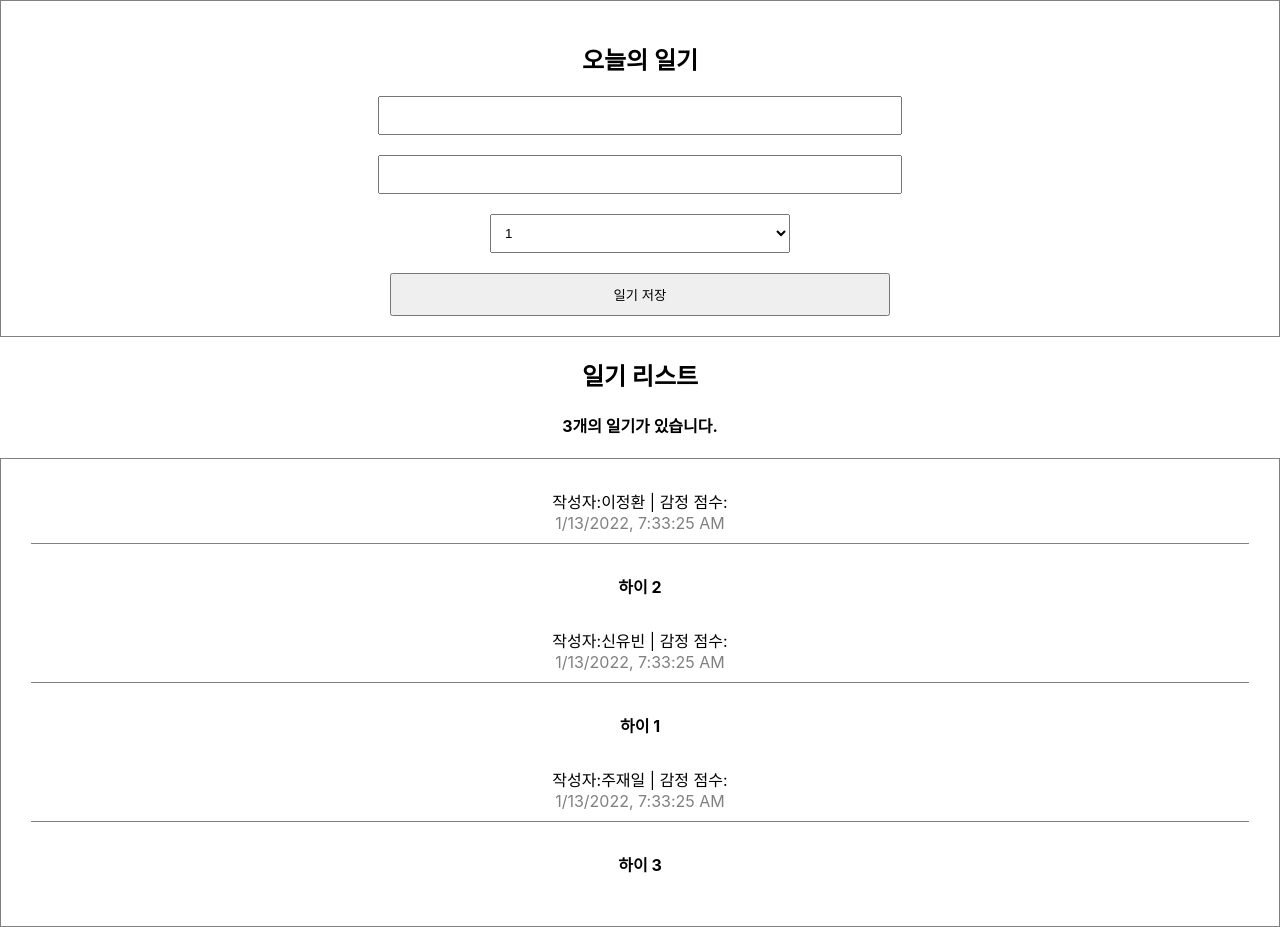
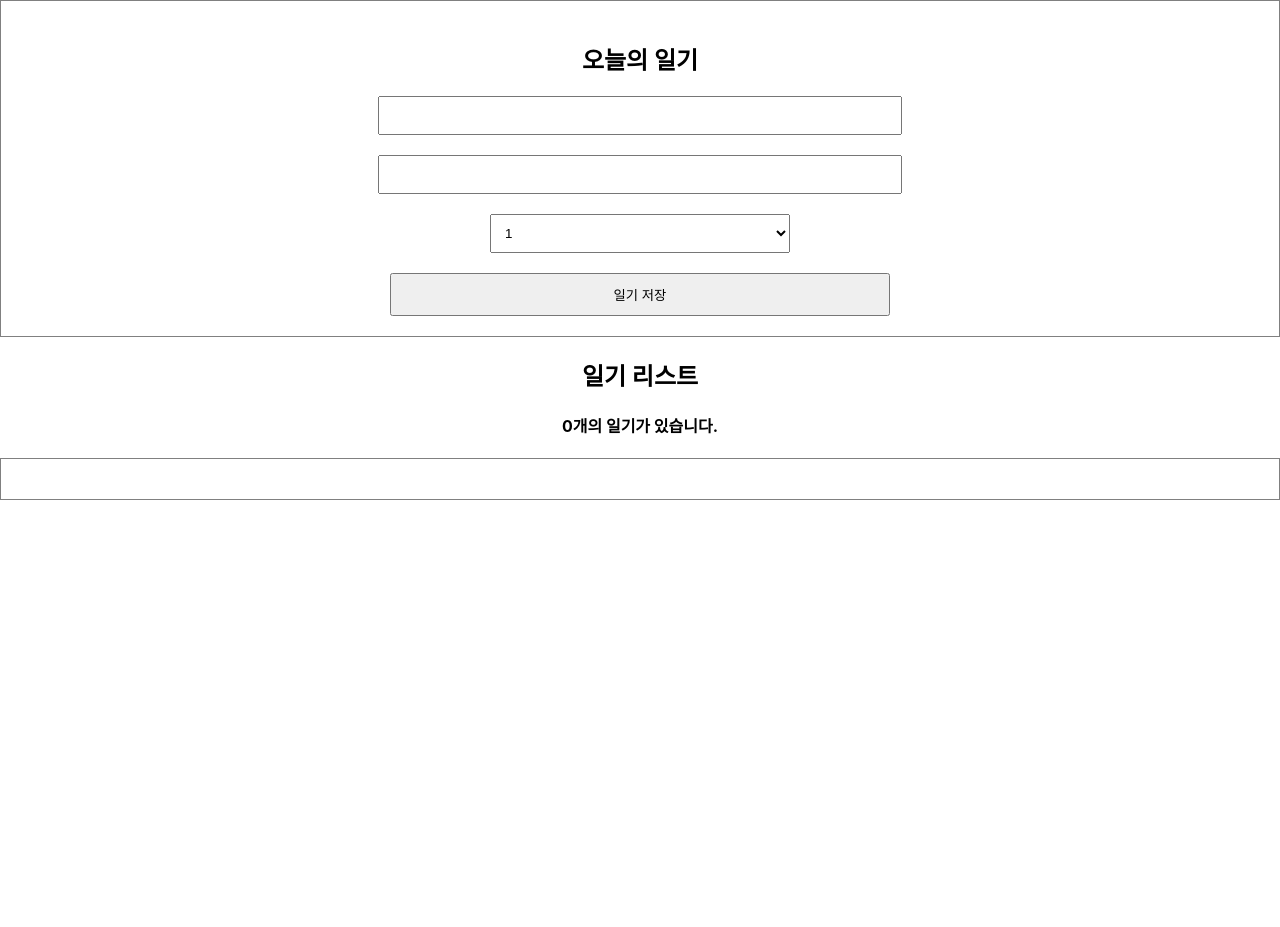
Before and after one commit to sinyubin/-diary, a React (Create React App) app: page / in a window 1280 px wide. After the commit the page ends 800 px from the top, so only its background shows below. Built offline with nearby package versions, Linux system fonts and the light colour scheme.

Commit message:
리스트 추가

```diff
--- a/src/App.js
+++ b/src/App.js
@@ -1,36 +1,55 @@
+import { useRef, useState } from "react";
 import "./App.css";
 import DiaryEditor from "./DiaryEditor";
 import DiaryList from "./DiaryList";
 
-const dummyList = [
-  {
-    id: 1,
-    author: "이정환",
-    content: "하이 2",
-    emotion: 5,
-    created_data: new Date().getTime(),
-  },
-  {
-    id: 2,
-    author: "신유빈",
-    content: "하이 1",
-    emotion: 5,
-    created_data: new Date().getTime(),
-  },
-  {
-    id: 3,
-    author: "주재일",
-    content: "하이 3",
-    emotion: 5,
-    created_data: new Date().getTime(),
-  },
-];
+// const dummyList = [
+//   {
+//     id: 1,
+//     author: "이정환",
+//     content: "하이 2",
+//     emotion: 5,
+//     created_data: new Date().getTime(),
+//   },
+//   {
+//     id: 2,
+//     author: "신유빈",
+//     content: "하이 1",
+//     emotion: 5,
+//     created_data: new Date().getTime(),
+//   },
+//   {
+//     id: 3,
+//     author: "주재일",
+//     content: "하이 3",
+//     emotion: 5,
+//     created_data: new Date().getTime(),
+//   },
+// ];
 
 function App() {
+  //일기 데이터 저장
+  const [data, setData] = useState([]);
+
+  //id만들어주기
+  const dataId = useRef(0);
+  //넘겨줄 데이터
+  const onCreate = (author, content, emotion) => {
+    const created_date = new Date().getTime();
+    const newItem = {
+      author,
+      content,
+      emotion,
+      created_date,
+      id: dataId.current,
+    };
+    dataId.current += 1;
+    setData([newItem, ...data]);
+  };
   return (
     <div className="App">
-      <DiaryEditor />
-      <DiaryList diaryList={dummyList} />
+      <DiaryEditor onCreate={onCreate} />
+      <DiaryList diaryList={data} />
     </div>
   );
 }
--- a/src/DiaryEditor.js
+++ b/src/DiaryEditor.js
@@ -1,6 +1,6 @@
 import { useRef, useState } from "react";
 import styled from "styled-components";
-const DiaryEditor = () => {
+const DiaryEditor = ({ onCreate }) => {
   //useRef  = > HTML DOM요소에 접근할 수 있게 해줌
   const authorInput = useRef();
   const contnetInput = useRef();
@@ -8,7 +8,7 @@
   const [state, setState] = useState({
     author: "",
     content: "",
-    emoion: 1,
+    emotion: 1,
   });
   // const [author, setAuthor] = useState("");
   // const [content, setContent] = useState("");
@@ -31,7 +31,15 @@
       contnetInput.current.focus();
       return;
     }
+
+    onCreate(state.author, state.content, state.emotion);
     alert("저장 완료");
+
+    setState({
+      author: "",
+      content: "",
+      emotion: 1,
+    });
   };
   return (
     <Editor>
--- a/src/DiaryItem.js
+++ b/src/DiaryItem.js
@@ -8,7 +8,7 @@
           작성자:{e.author} | 감정 점수:{e.emtion}
         </span>
         <br />
-        <DateDay>{new Date(e.created_data).toLocaleString()}</DateDay>
+        <DateDay>{new Date(e.created_date).toLocaleString()}</DateDay>
       </Info>
 
       <Content>{e.content}</Content>
```
